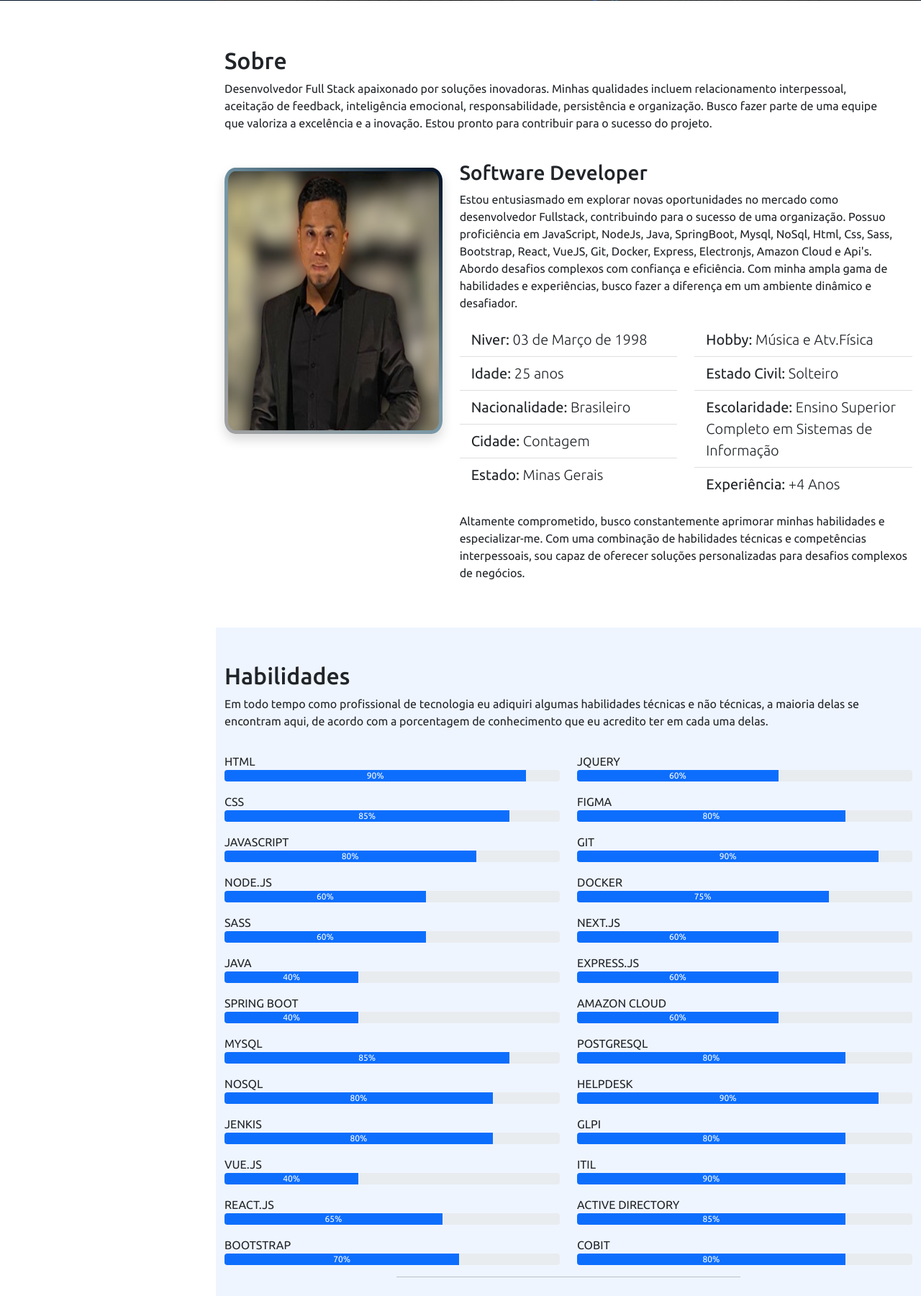
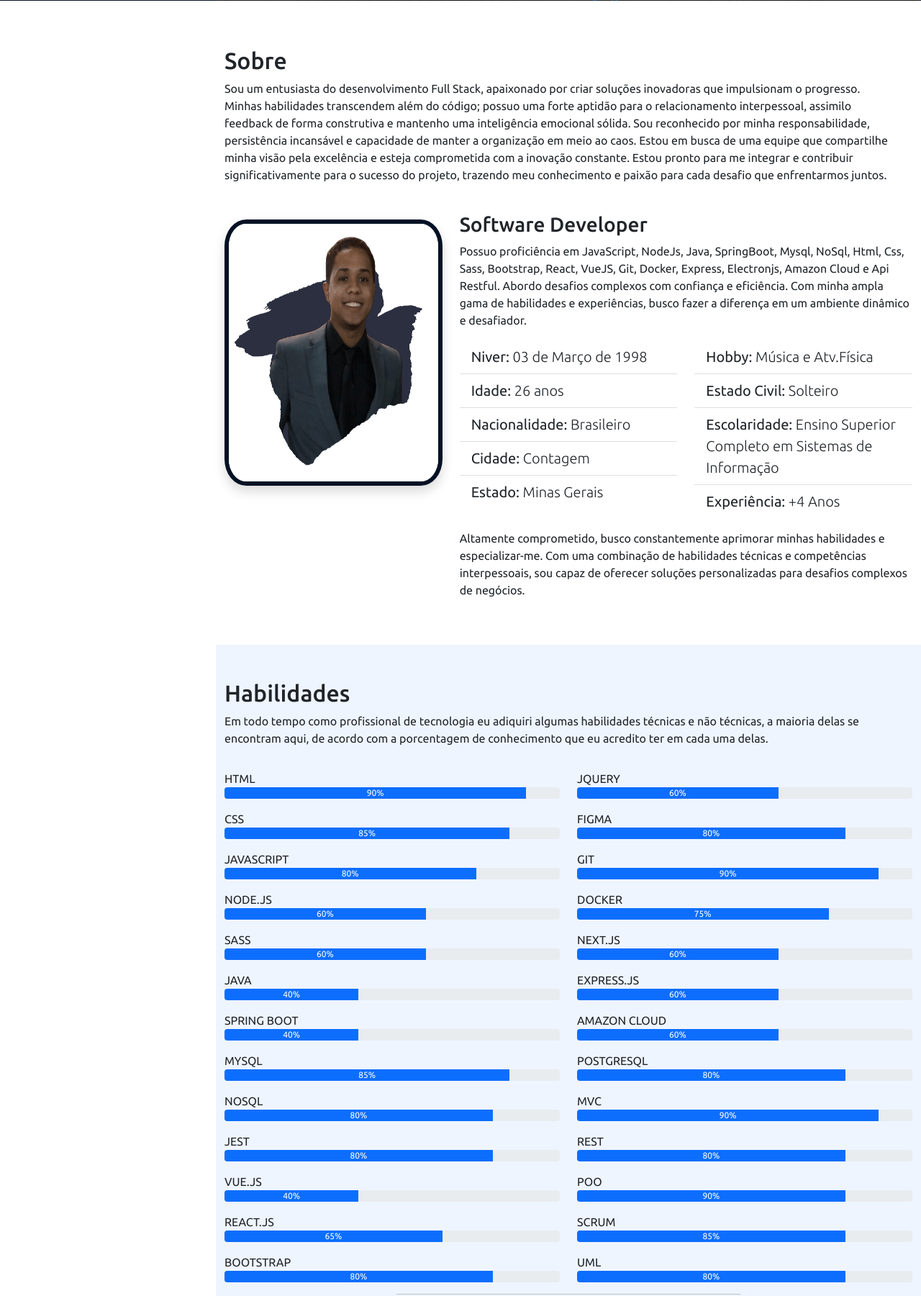
Before and after one commit to calebevieira/PortifolioCalebe2023, a Flask app: page / in a window 1280 px wide. Shown: the part 799-2600 px from the top of the page at 72% size. Run offline with Flask 2, Linux system fonts and the light colour scheme; some libraries are stand-ins or nearby versions.

Commit message:
alteração de dados novos e style

```diff
--- a/api/static/style.css
+++ b/api/static/style.css
@@ -9,25 +9,16 @@ body {
 .img-fluid.shadow {
   width: 380px;
   height: 370px;
-  border-radius: 5%;
-  border: 5px solid transparent;
+  border-radius: 10%;
   margin-top: 10px;
   margin-bottom: 40px;
   position: relative;
   overflow: hidden;
-  background: linear-gradient(45deg, #c8d6dd, #a0a0a0, #7497a7, #021124, #7497a7, #a0a0a0, #c8d6dd);
-  background-size: 300% 300%;
-  background-clip: border-box;
-  animation: rainbow-border 5s linear infinite;
+  border: 6px solid #021124;
 }
-
-@keyframes rainbow-border {
-  10% {
-    background-position: 0 100%;
-  }
-  100% {
-    background-position: 100% 0;
-  }
+.img-fluid.shadow:hover{
+  transition: all 1s ease-in-out;
+  border-radius: 50%;
 }
 
 #header {
@@ -68,7 +59,7 @@ body {
 
 #header .profile .social-links a {
   font-size: 1.2rem;
-  background: linear-gradient(180deg, rgba(33, 36, 49, 0.8), rgba(33, 36, 49, 0));
+  background: linear-gradient(180deg, rgba(61, 63, 71, 0.8), rgba(33, 36, 49, 0));
   color: #fff;
   padding: 0.7rem;
   margin-right: 1rem;
@@ -132,11 +123,11 @@ section#inicio {
 }
 
 section#inicio h2 {
-  font-size: 6rem;
+  font-size: 4rem;
 }
 
 section#inicio span#subtitle {
-  margin-right: 8rem;
+  margin-right: 0rem;
   font-size: 1.5rem;
 }
 
--- a/api/templates/index.html
+++ b/api/templates/index.html
@@ -56,7 +56,7 @@
                     <a class="nav-link" href="#contato"> <i class="bi bi-envelope"></i> Contato</a>
                 </li>
                 <li class="nav-item">
-                    <a class="nav-link" href="https://drive.google.com/u/0/uc?id=163UhYNG_krg3zL-dRnJ8KtCxZrYSqQML&export=download"> <i class="bi bi-cloud-download" download></i> Currículo</a>
+                    <a class="nav-link" href="https://drive.google.com/u/0/uc?id=1ju-2xKNtPU_APyhUBSnPU6LLmOqQ14zR&export=download"> <i class="bi bi-cloud-download" download></i> Currículo</a>
                 </li>
             </ul>
         </nav>
@@ -84,7 +84,9 @@
             <div class="row w-100">
                 <div class="col-md-12" data-anime="down">
                     <h2 class="pt-3">Sobre</h2>
-                    <p>Desenvolvedor Full Stack apaixonado por soluções inovadoras. Minhas qualidades incluem relacionamento interpessoal, aceitação de feedback, inteligência emocional, responsabilidade, persistência e organização. Busco fazer parte de uma equipe que valoriza a excelência e a inovação. Estou pronto para contribuir para o sucesso do projeto. </p>
+                    <p>Sou um entusiasta do desenvolvimento Full Stack, apaixonado por criar soluções inovadoras que impulsionam o progresso. Minhas habilidades transcendem além do código; possuo uma forte aptidão para o relacionamento interpessoal, assimilo feedback de forma construtiva e mantenho uma inteligência emocional sólida. Sou reconhecido por minha responsabilidade, persistência incansável e capacidade de manter a organização em meio ao caos.
+
+                        Estou em busca de uma equipe que compartilhe minha visão pela excelência e esteja comprometida com a inovação constante. Estou pronto para me integrar e contribuir significativamente para o sucesso do projeto, trazendo meu conhecimento e paixão para cada desafio que enfrentarmos juntos. </p>
                 </div>
             </div>
 
@@ -94,7 +96,7 @@
                 </div>
                 <div class="col-md-8" data-anime="right">
                     <h3>Software Developer</h3>
-                    <p>Estou entusiasmado em explorar novas oportunidades no mercado como desenvolvedor Fullstack, contribuindo para o sucesso de uma organização. Possuo proficiência em JavaScript, NodeJs, Java, SpringBoot, Mysql, NoSql, Html, Css, Sass, Bootstrap, React, VueJS, Git, Docker, Express, Electronjs, Amazon Cloud e Api's. Abordo desafios complexos com confiança e eficiência. Com minha ampla gama de habilidades e experiências, busco fazer a diferença em um ambiente dinâmico e desafiador.</p>
+                    <p>Possuo proficiência em JavaScript, NodeJs, Java, SpringBoot, Mysql, NoSql, Html, Css, Sass, Bootstrap, React, VueJS, Git, Docker, Express, Electronjs, Amazon Cloud e Api Restful. Abordo desafios complexos com confiança e eficiência. Com minha ampla gama de habilidades e experiências, busco fazer a diferença em um ambiente dinâmico e desafiador.</p>
 
                     <div class="row mt-3 mb-3">
                         <div class="col-md-6">
@@ -103,7 +105,7 @@
                                     Niver: <span class="fw-lighter">03 de Março de 1998</span>
                                 </li>
                                 <li class="list-group-item">
-                                    Idade: <span class="fw-lighter">25 anos</span>
+                                    Idade: <span class="fw-lighter">26 anos</span>
                                 </li>
                                 <li class="list-group-item">
                                     Nacionalidade: <span class="fw-lighter">Brasileiro</span>
@@ -200,7 +202,7 @@
                             <div class="progress-bar" role="progressbar"data-anime="left" aria-label="Example with label"
                                 style="width: 80%;" aria-valuenow="80" aria-valuemin="0" aria-valuemax="100">80%</div>
                         </div>
-                        <p class="mt-3 mb-0">JENKIS</p>
+                        <p class="mt-3 mb-0">JEST</p>
                         <div class="progress">
                             <div class="progress-bar" role="progressbar"data-anime="left" aria-label="Example with label"
                                 style="width: 80%;" aria-valuenow="55" aria-valuemin="0" aria-valuemax="100">80%</div>
@@ -218,7 +220,7 @@
                         <p class="mt-3 mb-0">BOOTSTRAP</p>
                         <div class="progress">
                             <div class="progress-bar" role="progressbar"data-anime="left" aria-label="Example with label"
-                                style="width: 70%;" aria-valuenow="70" aria-valuemin="0" aria-valuemax="100">70%</div>
+                                style="width: 80%;" aria-valuenow="80" aria-valuemin="0" aria-valuemax="100">80%</div>
                         </div>
                     </div>
 
@@ -263,27 +265,27 @@
                             <div class="progress-bar" role="progressbar"data-anime="left" aria-label="Example with label"
                                 style="width: 80%;" aria-valuenow="55" aria-valuemin="0" aria-valuemax="100">80%</div>
                         </div>
-                        <p class="mt-3 mb-0">HELPDESK</p>
+                        <p class="mt-3 mb-0">MVC</p>
                         <div class="progress">
                             <div class="progress-bar" role="progressbar"data-anime="left" aria-label="Example with label"
                                 style="width: 90%;" aria-valuenow="55" aria-valuemin="0" aria-valuemax="100">90%</div>
                         </div>
-                        <p class="mt-3 mb-0">GLPI</p>
+                        <p class="mt-3 mb-0">REST</p>
                         <div class="progress">
                             <div class="progress-bar" role="progressbar"data-anime="left" aria-label="Example with label"
                                 style="width: 80%;" aria-valuenow="55" aria-valuemin="0" aria-valuemax="100">80%</div>
                         </div>
-                        <p class="mt-3 mb-0">ITIL</p>
+                        <p class="mt-3 mb-0">POO</p>
                         <div class="progress">
                             <div class="progress-bar" role="progressbar"data-anime="left" aria-label="Example with label"
                                 style="width: 80%;" aria-valuenow="55" aria-valuemin="0" aria-valuemax="100">90%</div>
                         </div>
-                        <p class="mt-3 mb-0">ACTIVE DIRECTORY</p>
+                        <p class="mt-3 mb-0">SCRUM</p>
                         <div class="progress">
                             <div class="progress-bar" role="progressbar"data-anime="left" aria-label="Example with label"
                                 style="width: 80%;" aria-valuenow="55" aria-valuemin="0" aria-valuemax="100">85%</div>
                         </div>
-                        <p class="mt-3 mb-0">COBIT</p>
+                        <p class="mt-3 mb-0">UML</p>
                         <div class="progress">
                             <div class="progress-bar" role="progressbar"data-anime="left" aria-label="Example with label"
                                 style="width: 80%;" aria-valuenow="55" aria-valuemin="0" aria-valuemax="100">80%</div>
@@ -355,6 +357,16 @@
                         </div>
 
                         <div class="cv-item" data-anime="up">
+                            <h4>DESENVOLVEDOR FULLSTACK</h4>
+                            <h5>CURSANDO</h5>
+                            <p><em>DEVMEDIA</em></p>
+                            <p>Html, Css, JavaScript, Algoritmos, Java, Python, Php, Delphi, React.js, React Native, NodeJs, Angular,
+                                Django, Laravel, Spring, Sql, Modelagem de dados, Mysql, Oracle, PostegreSql, SQLServer, Levantamento de
+                                Requisitos, Scrum, Uml, Mvc, Rest, Padrões de projeto, Orientação a Objetos, Docker, Git, Teste de Software.
+                            </p>
+                        </div>
+
+                        <div class="cv-item" data-anime="up">
                             <h4>CURSO WEB MODERNO COMPLETO COM JAVASCRIPT 2022</h4>
                             <h5>2021 - 2022</h5>
                             <p><em>COD3R</em></p>
@@ -362,6 +374,7 @@
                                 jQuery, Bootstrap, React, NextJs, VueJS, Angular, Msql, MongoDB, ExpressJS , Electron,
                                 Vuetify.</p>
                         </div>
+
 
                         <div class="cv-item" data-anime="up">
                             <h4>CRUD COMPLETO COM SPRING BOOT REST API</h4>
```
Also changed, not shown: api/static/img/euPerfil.png, api/static/img/euTerno2.png.
